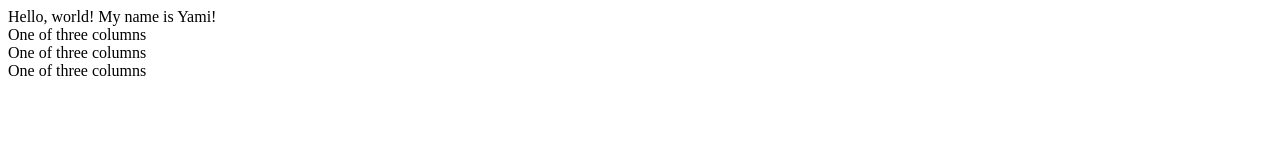
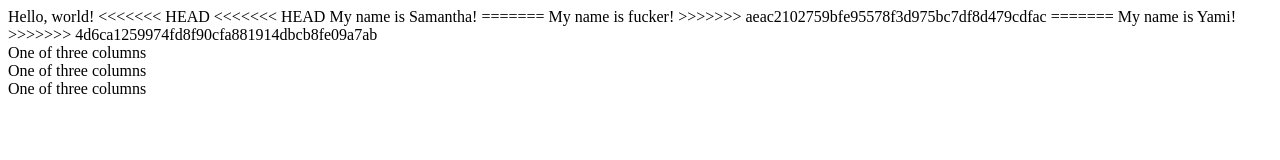
Before and after one commit to Yami835/project0, a plain HTML site: page index.html in a window 1280 px wide. Drawn offline with Linux system fonts and the light colour scheme.

Commit message:
commit 11
delet

```diff
--- a/index.html
+++ b/index.html
@@ -5,7 +5,15 @@
     </head>
     <body>
         Hello, world!
+<<<<<<< HEAD
+<<<<<<< HEAD
+        My name is Samantha!
+=======
+        My name is fucker!
+>>>>>>> aeac2102759bfe95578f3d975bc7df8d479cdfac
+=======
         My name is Yami!
+>>>>>>> 4d6ca1259974fd8f90cfa881914dbcb8fe09a7ab
     </body>
 </html>
 <div class="container">
```
